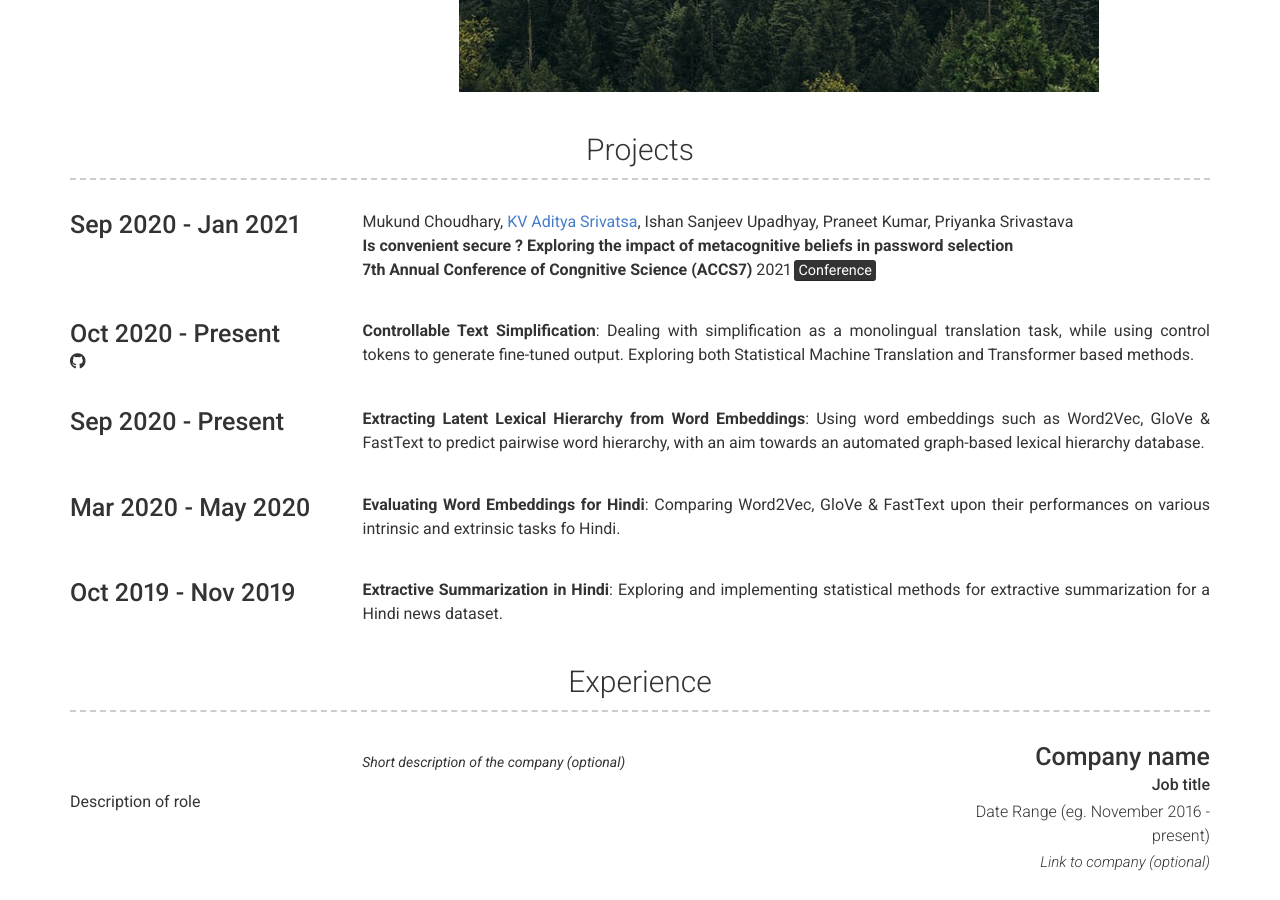
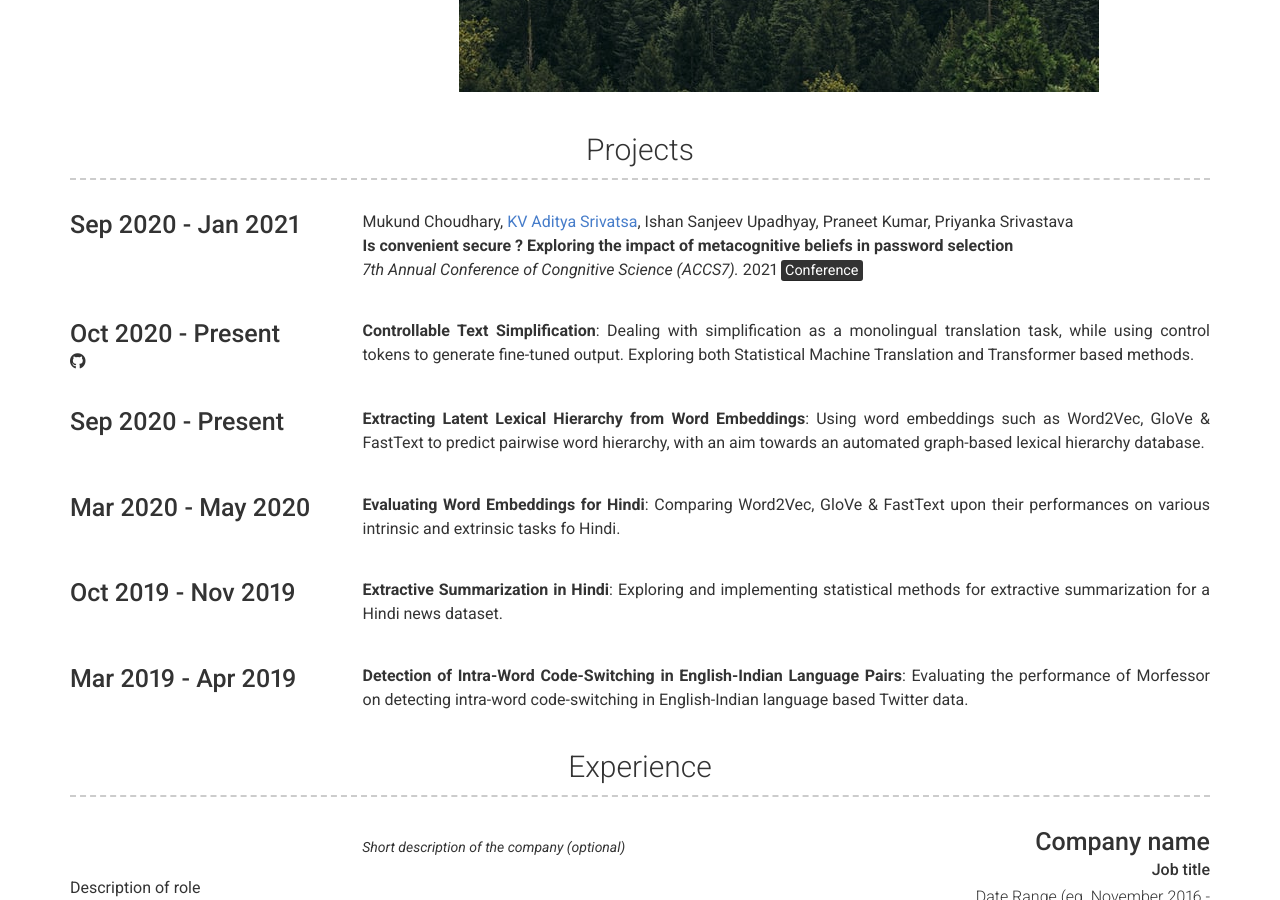
Before and after one commit to kvadityasrivatsa/kvadityasrivatsa.github.io, a Jekyll site: the page built from index.md, in a window 1280 px wide and 900 px high, scrolled down 821 px. Built offline with Jekyll 4.4.1, drawn with Linux system fonts in a browser that asks for light colours; nearby versions of some CDN libraries.

Commit message:
Update _config.yml

```diff
--- a/_config.yml
+++ b/_config.yml
@@ -91,7 +91,7 @@ content:
         description: | # this will include new lines
           Mukund Choudhary, [KV Aditya Srivatsa](https://kvadityasrivatsa.github.io/), Ishan Sanjeev Upadhyay, Praneet Kumar, Priyanka Srivastava \
           **Is convenient secure ? Exploring the impact of metacognitive beliefs in password selection**\
-          __7th Annual Conference of Congnitive Science (ACCS7)__ 2021 <mark>Conference</mark>
+          *7th Annual Conference of Congnitive Science (ACCS7).* 2021 <mark>Conference</mark>
 
       - layout: left
         title: Oct 2020 - Present
@@ -121,6 +121,13 @@ content:
         #quote: (Oct 2019 - Nov 2019)
         description: | # this will include new lines to allow paragraphs
           **Extractive Summarization in Hindi**: Exploring and implementing statistical methods for extractive summarization for a Hindi news dataset.
+
+      - layout: left
+        title: Mar 2019 - Apr 2019
+        #quote: (Oct 2019 - Nov 2019)
+        description: | # this will include new lines to allow paragraphs
+          **Detection of Intra-Word Code-Switching in English-Indian Language Pairs**: Evaluating the performance of Morfessor on detecting  intra-word code-switching in English-Indian language based Twitter data.
+
 
   - title: Experience
     layout: list
```
